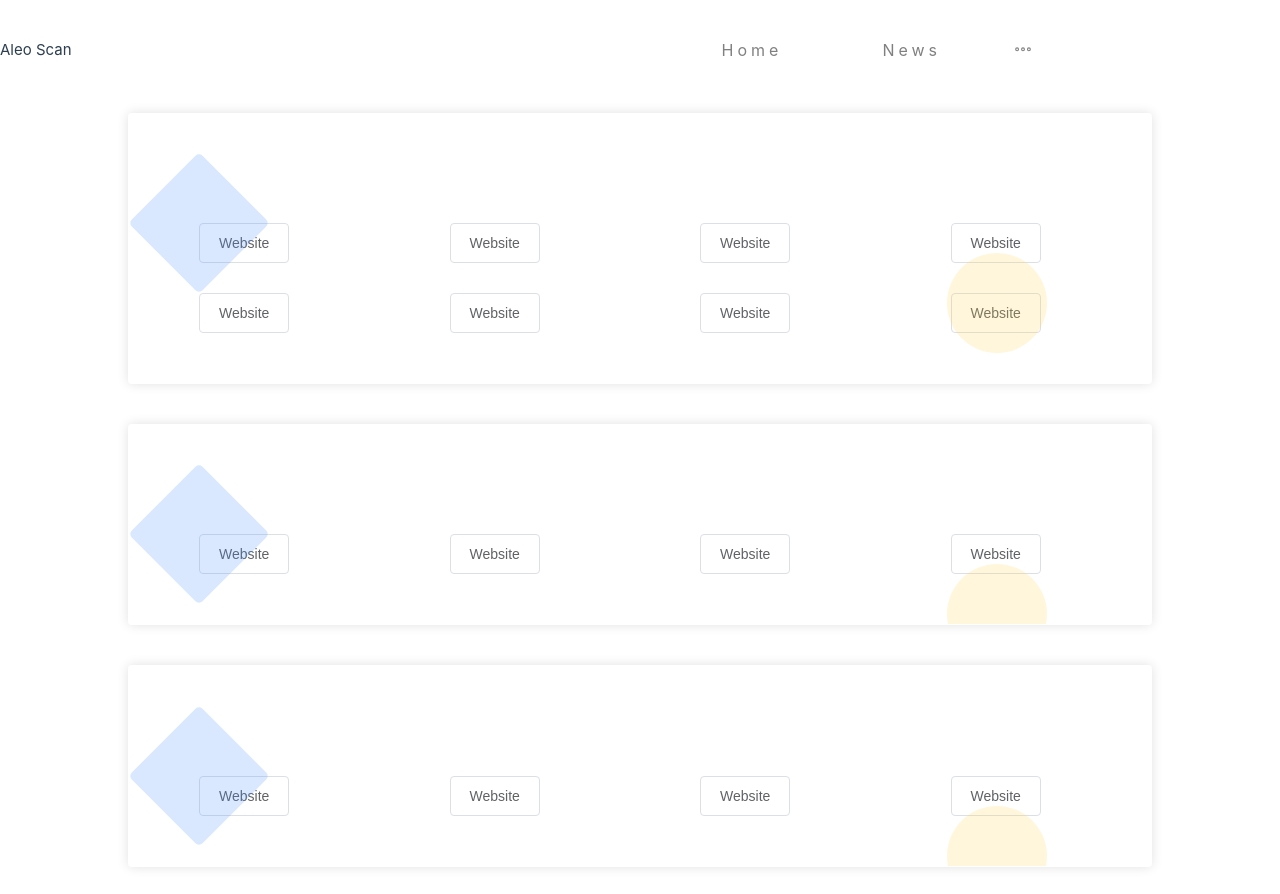
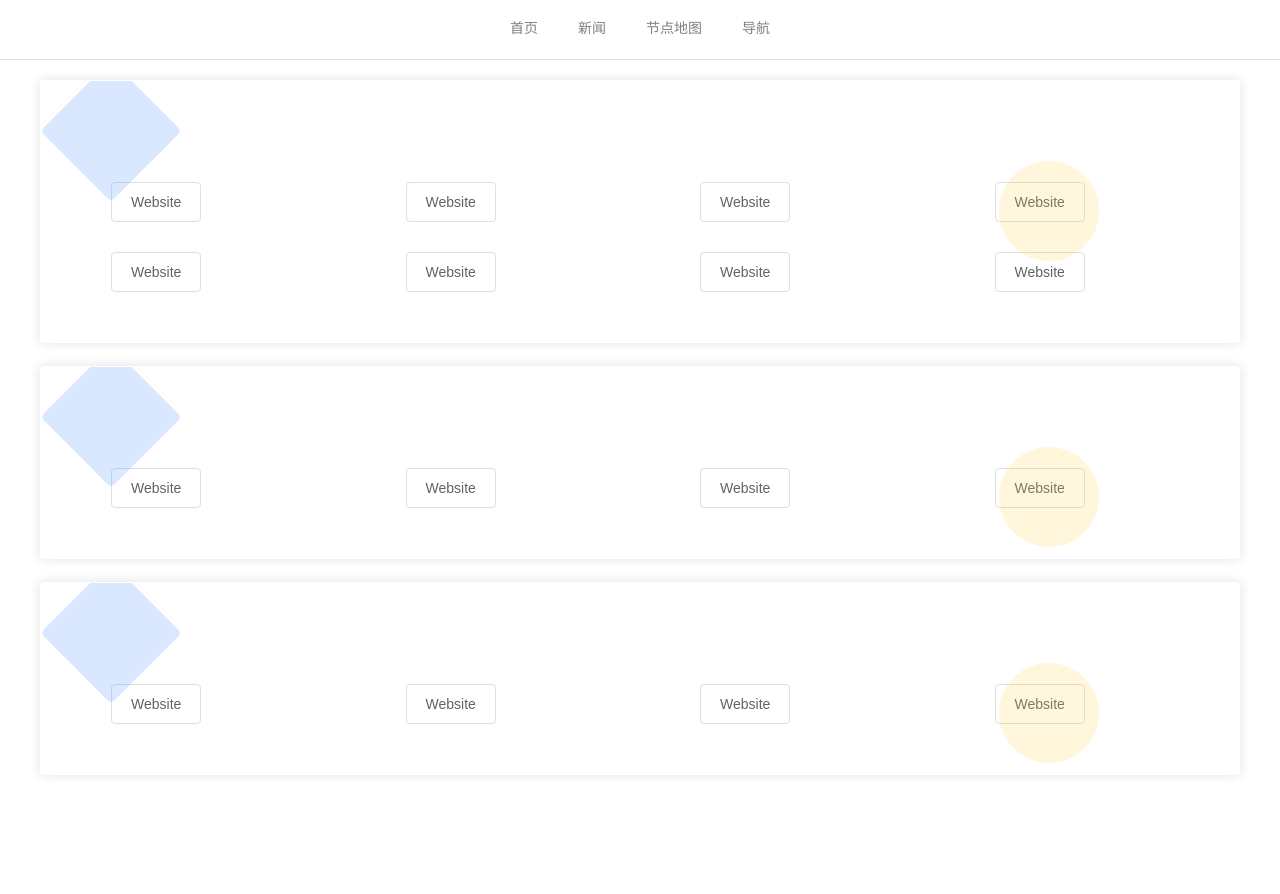
Before and after one commit to hanbu97/aleoscan-frontend, a Vue app: page /navigation in a window 1280 px wide. After the commit the page ends 800 px from the top, so only its background shows below. Built offline with nearby package versions, Linux system fonts and the light colour scheme.

Commit message:
remove redundant code

```diff
--- a/src/App.vue
+++ b/src/App.vue
@@ -7,55 +7,9 @@
 
 <template>
   <topMenu />
-  <!-- <el-row :gutter="20"> -->
-  <!-- <el-col :span="12" :offset="6"> -->
   <div class="content">
     <RouterView />
   </div>
-  <!-- </el-col> -->
-  <!-- </el-row> -->
-  <!-- <RouterView /> -->
-
-  <!-- <div class="common-layout"> -->
-  <!-- <el-affix target=".common-layout" :offset="1000"> -->
-  <!-- <el-header class="header"> -->
-  <!-- <nav class="nav-bar">
-    <RouterLink to="/">Home</RouterLink>
-    <RouterLink to="/news">News</RouterLink>
-    <RouterLink to="/map">Map</RouterLink>
-    <RouterLink to="/navigation">Navigation</RouterLink>
-  </nav> -->
-  <!-- </el-header> -->
-  <!-- </el-affix> -->
-
-  <!-- <el-container> -->
-  <!-- <el-main class="main"> -->
-  <!-- <div class="wrapper"> -->
-  <!-- <Home msg="You did it!" /> -->
-  <!-- </div> -->
-
-  <!-- </el-main> -->
-  <!-- </el-container> -->
-  <!-- <div class="content">
-    <RouterView />
-  </div> -->
-  <!-- </div> -->
-  <!-- <main>
-    <div class="wrapper">
-      <Home msg="You did it!" />
-      <nav>
-        <RouterLink to="/">Home</RouterLink>
-        <RouterLink to="/about">About</RouterLink>
-        <RouterLink to="/map">Map</RouterLink>
-      </nav>
-    </div>
-    <RouterView />
-  </main> -->
-
-  <!-- <header> -->
-  <!-- <img alt="Vue logo" class="logo" src="@/assets/logo.svg" width="125" height="125" /> -->
-
-  <!-- </header> -->
 </template>
 
 <style scoped>
@@ -82,26 +36,13 @@
 }
 
 .content {
-  margin-top: 100px;
-  width: 1280px;
+  width: 1200px;
+  margin: 0 auto;
   position: relative;
-  /* position: relative; */
-  /* width: 1100px; */
-  /* max-width: 1280px; */
-  /* margin: 100px auto 0; */
-  /* overflow: hidden; */
+  top: 60px;
+  padding-top: 20px;
+  height: calc(100% - 60px);
 }
-
-.main {
-  top: 0px;
-}
-
-/* nav {
-  width: 100%;
-  font-size: 12px;
-  text-align: center;
-  margin-top: 2rem;
-} */
 
 nav a.router-link-exact-active {
   color: var(--color-text);
--- a/src/assets/main.css
+++ b/src/assets/main.css
@@ -1,35 +1,62 @@
-@import './base.css';
-
-#app {
-  /* max-width: 1280px; */
-  /* margin: 0 auto; */
-  /* padding: 2rem; */
-  /* width: 100vw; */
-  font-weight: normal;
+html, body, div, span, applet, object, iframe,
+h1, h2, h3, h4, h5, h6, p, blockquote, pre,
+a, abbr, acronym, address, big, cite, code,
+del, dfn, em, img, ins, kbd, q, s, samp,
+small, strike, strong, sub, sup, tt, var,
+b, u, i, center,
+dl, dt, dd, ol, ul, li,
+fieldset, form, label, legend,
+table, caption, tbody, tfoot, thead, tr, th, td,
+article, aside, canvas, details, embed,
+figure, figcaption, footer, header, hgroup,
+menu, nav, output, ruby, section, summary,
+time, mark, audio, video {
+  margin: 0;
+  padding: 0;
+  border: 0;
+  font-size: 100%;
+  font: inherit;
+  vertical-align: baseline;
 }
 
-a,
-.green {
-  text-decoration: none;
-  color: hsla(160, 100%, 37%, 1);
-  transition: 0.4s;
+* {
+  box-sizing: border-box;
 }
 
-@media (hover: hover) {
-  a:hover {
-    background-color: hsla(160, 100%, 37%, 0.2);
-  }
+/* HTML5 display-role reset for older browsers */
+article, aside, details, figcaption, figure,
+footer, header, hgroup, menu, nav, section {
+  display: block;
 }
 
-@media (min-width: 1024px) {
-  body {
-    /* display: flex; */
-    /* place-items: center; */
-  }
+body {
+  line-height: 1;
+}
 
-  #app {
-    display: grid;
-    grid-template-columns: 1fr 1fr;
-    /* padding: 0 2rem; */
-  }
+ol, ul {
+  list-style: none;
 }
+
+blockquote, q {
+  quotes: none;
+}
+
+blockquote::before,
+blockquote::after,
+q::before,
+q::after {
+  content: '';
+}
+
+table {
+  border-collapse: collapse;
+  border-spacing: 0;
+}
+
+a {
+  text-decoration: none;
+}
+html,body,#app{
+  width: 100%;
+  height: 100%;
+}
--- a/src/components/TopMenu.vue
+++ b/src/components/TopMenu.vue
@@ -1,83 +1,41 @@
 <template>
-  <!-- components/TopMenu.vue -->
-  <div class="menupage">
+  <div class="menu-page">
     <el-menu
       :default-active="activeIndex1"
       class="el-menu-demo"
       mode="horizontal"
       @select="handleSelect"
-      background-color="000"
       text-color="gray"
-      active-text-color="#fff"
     >
-      <p class="logo-title"><i class="el-icon-user"></i>Aleo Scan</p>
-      <el-menu-item index="1" style="margin-left: 600px"
-        ><RouterLink to="/">Home</RouterLink></el-menu-item
+      <el-menu-item index="1"
+        ><RouterLink to="/">首页</RouterLink></el-menu-item
       >
       <el-menu-item index="2"
-        ><RouterLink to="/news">News</RouterLink></el-menu-item
+        ><RouterLink to="/news">新闻</RouterLink></el-menu-item
       >
       <el-menu-item index="3"
-        ><RouterLink to="/map">Map</RouterLink></el-menu-item
+        ><RouterLink to="/map">节点地图</RouterLink></el-menu-item
       >
       <el-menu-item index="4"
-        ><RouterLink to="/navigation">Navigation</RouterLink></el-menu-item
+        ><RouterLink to="/navigation">导航</RouterLink></el-menu-item
       >
     </el-menu>
   </div>
 </template>
-<style>
-.menupage {
-  position: fixed;
-  width: 100%;
-  top: 0px;
-  z-index: 100;
+<style lang="scss" scoped>
+.menu-page{
+ width: 100%;
+ position: fixed;
+ top: 0;
+ left: 0;
+//  height: 00px;
 }
-
-.el-menu--horizontal > .el-menu-item {
-  border-bottom: none;
-}
-
-.el-menu--horizontal > .el-menu-item.is-active {
-  border-bottom: none;
-}
-
-.menupage .el-menu.el-menu--horizontal {
-  border-bottom: none;
-  height: 100px;
-  line-height: 100px;
-}
-.menupage .el-menu.el-menu--horizontal > .el-menu-item,
-.menupage .el-menu--horizontal > .el-submenu .el-submenu__title {
-  height: 100px;
-  line-height: 100px;
-  padding: 0px 50px;
-  font-size: 16px;
-  letter-spacing: 4px;
-}
-.menupage .el-menu--horizontal > .el-menu-item.is-active,
-.menupage .el-menu--horizontal > .el-submenu.is-active .el-submenu__title {
-  border-bottom-width: 4px;
-}
-.menupage .logo-title .el-icon-user {
-  margin-right: 5px;
+.el-menu-demo{
+  display: flex;
+  justify-content: center;
 }
 </style>
-<style scoped>
-.logo-title {
-  position: absolute;
-  left: 100px;
-  top: 0px;
-  color: #fff;
-  font-size: 26px;
-  cursor: pointer;
-}
-.logo-title img {
-  width: 80px;
-  outline: none;
-  vertical-align: middle;
-}
-</style>
+
 <script>
 export default {
   name: "topMenu",
@@ -88,14 +46,14 @@
   },
   methods: {
     handleSelect(key, keyPath) {
-      var name = "";
-      if (key === "1") name = "homepage";
-      if (key === "4") name = "productpage";
-      if (key === "3") name = "securityresearch";
-      if (key === "2") name = "aboutus";
-      var targetEle = document.querySelector("." + name);
-      var offsetTop = targetEle.offsetTop;
-      document.documentElement.scrollTop = offsetTop - 150;
+      // var name = "";
+      // if (key === "1") name = "homepage";
+      // if (key === "4") name = "productpage";
+      // if (key === "3") name = "securityresearch";
+      // if (key === "2") name = "aboutus";
+      // var targetEle = document.querySelector("." + name);
+      // var offsetTop = targetEle.offsetTop;
+      // document.documentElement.scrollTop = offsetTop - 150;
     },
   },
 };
--- a/src/main.js
+++ b/src/main.js
@@ -3,16 +3,10 @@
 
 import App from './App.vue'
 import router from './router'
-
-import * as echarts from 'echarts';
-import china from './map/json/china.json';
-echarts.registerMap('china', china);
-
 import './assets/main.css'
 
 const app = createApp(App)
 
 app.use(createPinia())
 app.use(router)
-
 app.mount('#app')
--- a/src/views/HomeView.vue
+++ b/src/views/HomeView.vue
@@ -1,9 +1,6 @@
 <script setup>
-import TheWelcome from '../components/TheWelcome.vue'
 </script>
 
 <template>
-  <main>
-    <TheWelcome />
-  </main>
+  <div>首页</div>
 </template>
--- a/src/views/MapView.vue
+++ b/src/views/MapView.vue
@@ -1,6 +1,6 @@
 <template>
   <div class="about">
-    <div id="myMap" ref="myMap" style="width: 100vw; height: 100vh;"></div>
+    map 地图
   </div>
 </template>
 
@@ -73,41 +73,34 @@
     };
   },
   created() {},
-  mounted() {
-    this.drawChinaMap();
-  },
-  updated() {
-    if (!this.chart) {
-      this.initChart();
-    }
-  },
-  beforeDestroy() {
-    if (!this.chart) {
-      return;
-    }
-    this.chart.dispose();
-    this.chart = null;
-  },
+  // mounted() {
+  //   this.drawChinaMap();
+  // },
+  // updated() {
+  //   if (!this.chart) {
+  //     this.initChart();
+  //   }
+  // },
+  // beforeDestroy() {
+  //   if (!this.chart) {
+  //     return;
+  //   }
+  //   this.chart.dispose();
+  //   this.chart = null;
+  // },
   computed: {},
   methods: {
     drawChinaMap() {
-      this.chart = echarts.init(document.getElementById("myMap"), "macarons");
-      echarts.registerMap("world", WorldGeo);
-      this.chart.setOption(this.mapOption);
-      this.chart.on("click", function (params) {
-        //此点击事件也可以做为其他echarts图表的点击 事件
-        // alert(params.name);
-        // console.info(params);
-      });
+      // this.chart = echarts.init(document.getElementById("myMap"), "macarons");
+      // echarts.registerMap("world", WorldGeo);
+      // this.chart.setOption(this.mapOption);
+      // this.chart.on("click", function (params) {
+      // });
     },
   },
 };
 </script>
 
 <style lang="scss" scoped>
-#myMap {
-  padding-top: 0px;
-  padding-left: 300px;
-  overflow: hidden;
-}
+
 </style>
--- a/src/views/NavigationView.vue
+++ b/src/views/NavigationView.vue
@@ -170,10 +170,7 @@
 
 .box-card {
   /* top: 0px; */
-  width: 80vw;
-  margin: 10vw;
-  margin-top: 1vw;
-  /* width: 100%; */
+  width: 100%;
   display: inline-block;
   position: relative;
   background-color: transparent;
--- a/src/views/NewsView.vue
+++ b/src/views/NewsView.vue
@@ -1,8 +1,6 @@
 <template>
   <div class="about">
-    <!-- <h1>This is an about page</h1> -->
-    <el-button>I am ElButton</el-button>
-    <div id="myMap" ref="myMap" style="width: 600px; height: 300px"></div>
+    新闻
   </div>
 </template>
 
@@ -264,19 +262,7 @@
   },
   created() {},
   mounted() {
-    this.drawChinaMap();
-  },
-  updated() {
-    if (!this.chart) {
-      this.initChart();
-    }
-  },
-  beforeDestroy() {
-    if (!this.chart) {
-      return;
-    }
-    this.chart.dispose();
-    this.chart = null;
+    // this.drawChinaMap();
   },
   computed: {},
   methods: {
@@ -296,12 +282,6 @@
 };
 </script>
 
-<style>
-@media (min-width: 1024px) {
-  .about {
-    min-height: 100vh;
-    display: flex;
-    align-items: center;
-  }
-}
+<style lang="sass" scoped>
+
 </style>
```
